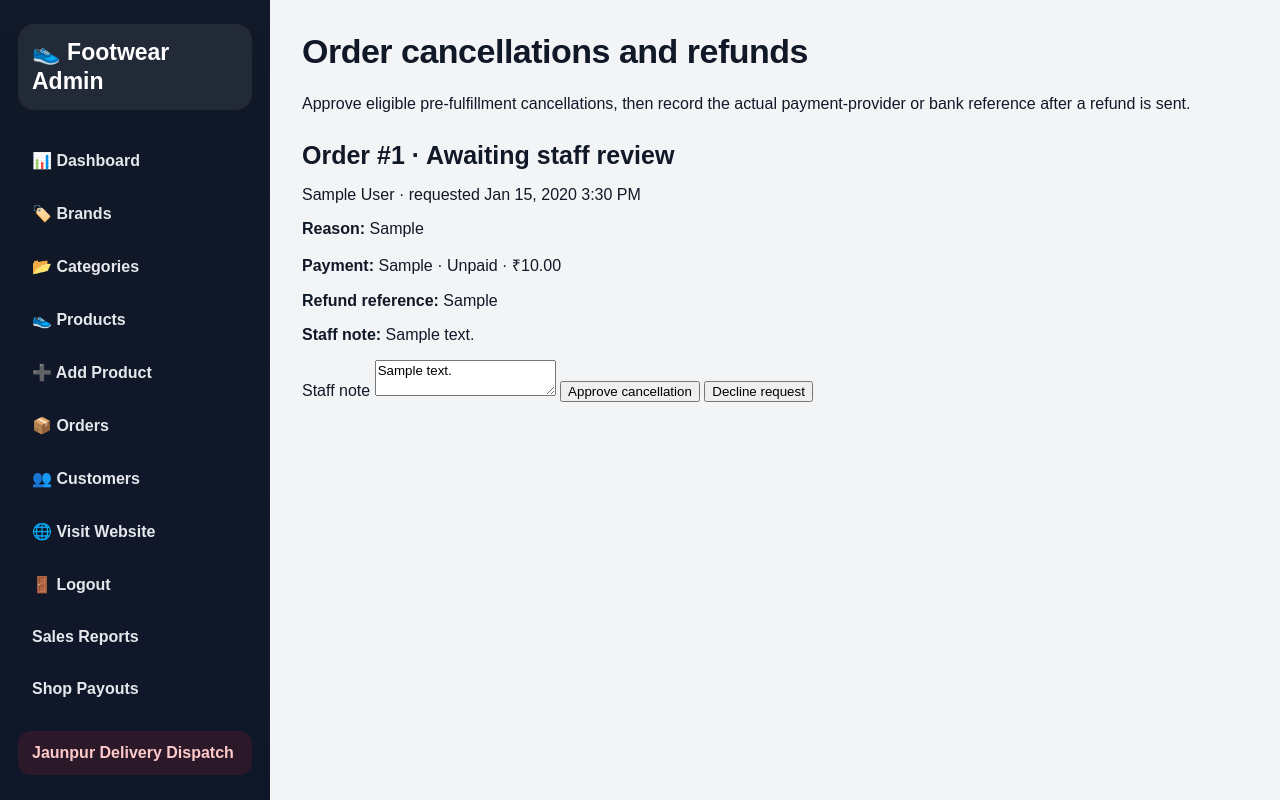
After one commit to sartaj05/jaunpur-footwear-shop, a Django app: page /dashboard/order-cancellations/ in a window 1280 px wide. The commit adds this page. Run offline with Django 5.2, Linux system fonts and the light colour scheme; a user stored in the database is signed in; tables that the repository leaves empty hold one stand-in row (values such as "Sample post"); parts of the project's set-up code (start-up, migrations or seed data) failed here and were passed over.

Commit message:
feat(orders): track cancellation and refund progress

```diff
--- a/dashboard/urls.py
+++ b/dashboard/urls.py
@@ -25,5 +25,6 @@ urlpatterns = [
     path('customers/', views.dashboard_customers, name='dashboard_customers'),
     path('reports/sales/', views.sales_reports, name='sales_reports'),
     path('payouts/', views.seller_payouts, name='seller_payouts'),
+    path('order-cancellations/', views.order_cancellations, name='order_cancellations'),
     path('dispatch/', views.delivery_dispatch, name='delivery_dispatch'),
 ]
--- a/dashboard/views.py
+++ b/dashboard/views.py
@@ -9,7 +9,7 @@ from datetime import date, timedelta
 import re
 
 from products.models import Product, ProductVariant, Brand, Category
-from orders.models import DeliveryAssignment, DeliveryRider, DeliveryRun, Order, OrderItem, OrderTrackingEvent, PaymentAttempt, SellerOrder
+from orders.models import DeliveryAssignment, DeliveryRider, DeliveryRun, Order, OrderCancellationRequest, OrderItem, OrderTrackingEvent, PaymentAttempt, SellerOrder
 from orders.tasks import send_order_status_update_task
 from footwear.task_dispatch import dispatch_background_task
 from orders.payments import release_order_inventory
@@ -323,6 +323,78 @@ def seller_payouts(request):
 
 
 @staff_member_required
+def order_cancellations(request):
+    requests = OrderCancellationRequest.objects.select_related('order', 'customer').order_by('-requested_at')
+    if request.method == 'POST':
+        try:
+            request_id = int(request.POST.get('request_id', ''))
+        except (TypeError, ValueError):
+            request_id = 0
+        action = request.POST.get('action', '')
+        with transaction.atomic():
+            cancellation = get_object_or_404(
+                OrderCancellationRequest.objects.select_for_update().select_related('order'), pk=request_id,
+            )
+            order = Order.objects.select_for_update().get(pk=cancellation.order_id)
+            if action == 'reject' and cancellation.status == 'requested':
+                cancellation.status = 'rejected'
+                cancellation.staff_note = request.POST.get('staff_note', '').strip()[:2000]
+                cancellation.reviewed_at = timezone.now()
+                cancellation.save(update_fields=['status', 'staff_note', 'reviewed_at'])
+                messages.success(request, f'Cancellation request for order #{order.pk} was declined.')
+            elif action == 'approve' and cancellation.status == 'requested':
+                can_cancel = (
+                    order.status in {'pending', 'confirmed'}
+                    and not order.seller_orders.exclude(status__in=['pending', 'confirmed']).exists()
+                    and order.payment_status in {'unpaid', 'pending', 'paid'}
+                )
+                if not can_cancel:
+                    messages.error(request, f'Order #{order.pk} has progressed and cannot be cancelled through this workflow.')
+                else:
+                    release_order_inventory(order)
+                    order.status = 'cancelled'
+                    paid = order.payment_status == 'paid'
+                    order.payment_status = 'refund_pending' if paid else order.payment_status
+                    order.save(update_fields=['status', 'payment_status'])
+                    cancellation.status = 'refund_pending' if paid else 'cancelled'
+                    cancellation.staff_note = request.POST.get('staff_note', '').strip()[:2000]
+                    cancellation.reviewed_at = timezone.now()
+                    cancellation.save(update_fields=['status', 'staff_note', 'reviewed_at'])
+                    OrderTrackingEvent.objects.create(
+                        order=order,
+                        status='cancelled',
+                        note='Cancellation approved; refund is pending.' if paid else 'Cancellation approved; inventory was released.',
+                        created_by=request.user,
+                    )
+                    transaction.on_commit(lambda order_id=order.pk: dispatch_background_task(send_order_status_update_task, order_id))
+                    messages.success(request, f'Order #{order.pk} was cancelled. Review the refund state before closing the request.')
+            elif action == 'record_refund' and cancellation.status == 'refund_pending':
+                reference = request.POST.get('refund_reference', '').strip()
+                if not reference:
+                    messages.error(request, 'Enter the actual bank or payment-provider refund reference.')
+                else:
+                    cancellation.status = 'refunded'
+                    cancellation.refund_reference = reference[:120]
+                    cancellation.staff_note = request.POST.get('staff_note', '').strip()[:2000]
+                    cancellation.refunded_at = timezone.now()
+                    cancellation.save(update_fields=['status', 'refund_reference', 'staff_note', 'refunded_at'])
+                    order.payment_status = 'refunded'
+                    order.save(update_fields=['payment_status'])
+                    OrderTrackingEvent.objects.create(
+                        order=order,
+                        status='cancelled',
+                        note=f'Refund recorded as sent. Reference: {reference[:120]}',
+                        created_by=request.user,
+                    )
+                    transaction.on_commit(lambda order_id=order.pk: dispatch_background_task(send_order_status_update_task, order_id))
+                    messages.success(request, f'Refund progress for order #{order.pk} was recorded as complete.')
+            else:
+                messages.info(request, 'This cancellation request has already moved past that action.')
+        return redirect('order_cancellations')
+    return render(request, 'dashboard/order_cancellations.html', {'cancellation_requests': requests})
+
+
+@staff_member_required
 def delivery_dispatch(request):
     pending_dispatch = SellerOrder.objects.filter(
         shop__isnull=False,
--- a/orders/models.py
+++ b/orders/models.py
@@ -28,6 +28,8 @@ class Order(models.Model):
         ('pending', 'Payment pending'),
         ('paid', 'Paid'),
         ('failed', 'Failed'),
+        ('refund_pending', 'Refund pending'),
+        ('refunded', 'Refunded'),
     ]
     STATUS_CHOICES = [
         ('pending', 'Pending'),
@@ -51,7 +53,7 @@ class Order(models.Model):
 
     status = models.CharField(max_length=20, choices=STATUS_CHOICES, default='pending')
     payment_method = models.CharField(max_length=50, default='Cash on Delivery')
-    payment_status = models.CharField(max_length=12, choices=PAYMENT_STATUS_CHOICES, default='unpaid')
+    payment_status = models.CharField(max_length=16, choices=PAYMENT_STATUS_CHOICES, default='unpaid')
     stock_released = models.BooleanField(default=False)
     stock_reservation_expires_at = models.DateTimeField(blank=True, null=True, db_index=True)
 
@@ -319,3 +321,29 @@ class ReturnRequest(models.Model):
 
     def __str__(self):
         return f'{self.get_request_type_display()} for order #{self.order_id}'
+
+
+class OrderCancellationRequest(models.Model):
+    STATUS_CHOICES = [
+        ('requested', 'Awaiting staff review'),
+        ('rejected', 'Cancellation declined'),
+        ('cancelled', 'Cancelled'),
+        ('refund_pending', 'Cancelled · refund pending'),
+        ('refunded', 'Cancelled · refund recorded'),
+    ]
+
+    order = models.OneToOneField(Order, on_delete=models.CASCADE, related_name='cancellation_request')
+    customer = models.ForeignKey(User, on_delete=models.CASCADE, related_name='order_cancellations')
+    reason = models.TextField(max_length=1000)
+    status = models.CharField(max_length=20, choices=STATUS_CHOICES, default='requested')
+    staff_note = models.TextField(blank=True)
+    refund_reference = models.CharField(max_length=120, blank=True)
+    requested_at = models.DateTimeField(auto_now_add=True)
+    reviewed_at = models.DateTimeField(blank=True, null=True)
+    refunded_at = models.DateTimeField(blank=True, null=True)
+
+    class Meta:
+        ordering = ['-requested_at', '-id']
+
+    def __str__(self):
+        return f'Cancellation for order #{self.order_id} · {self.get_status_display()}'
--- a/orders/urls.py
+++ b/orders/urls.py
@@ -10,6 +10,7 @@ urlpatterns = [
     path('checkout/', views.checkout, name='checkout'),
     path('coupons/apply/', views.apply_coupon, name='apply_coupon'),
     path('my-orders/', views.my_orders, name='my_orders'),
+    path('cancel/<int:order_id>/', views.request_order_cancellation, name='request_order_cancellation'),
     path('invoice/<int:order_id>/', order_invoice_pdf, name='order_invoice'),
     path('rider/deliveries/', views.rider_deliveries, name='rider_deliveries'),
     path('returns/<int:order_id>/', views.request_return, name='request_return'),
--- /dev/null
+++ b/templates/dashboard/order_cancellations.html
@@ -0,0 +1,35 @@
+{% extends 'dashboard/base_dashboard.html' %}
+
+{% block content %}
+<h1>Order cancellations and refunds</h1>
+<p>Approve eligible pre-fulfillment cancellations, then record the actual payment-provider or bank reference after a refund is sent.</p>
+
+{% for cancellation in cancellation_requests %}
+<section class="checkout-form-card">
+    <h2>Order #{{ cancellation.order_id }} · {{ cancellation.get_status_display }}</h2>
+    <p>{{ cancellation.customer.get_full_name|default:cancellation.customer.username }} · requested {{ cancellation.requested_at|date:'M j, Y g:i A' }}</p>
+    <p><strong>Reason:</strong> {{ cancellation.reason }}</p>
+    <p><strong>Payment:</strong> {{ cancellation.order.payment_method }} · {{ cancellation.order.get_payment_status_display }} · ₹{{ cancellation.order.total_amount }}</p>
+    {% if cancellation.refund_reference %}<p><strong>Refund reference:</strong> {{ cancellation.refund_reference }}</p>{% endif %}
+    {% if cancellation.staff_note %}<p><strong>Staff note:</strong> {{ cancellation.staff_note }}</p>{% endif %}
+    {% if cancellation.status == 'requested' or cancellation.status == 'refund_pending' %}
+    <form method="post" class="checkout-form-card">
+        {% csrf_token %}
+        <input type="hidden" name="request_id" value="{{ cancellation.id }}">
+        <label for="staff-note-{{ cancellation.id }}">Staff note</label>
+        <textarea id="staff-note-{{ cancellation.id }}" name="staff_note" maxlength="2000">{{ cancellation.staff_note }}</textarea>
+        {% if cancellation.status == 'requested' %}
+        <button class="primary-btn" name="action" value="approve">Approve cancellation</button>
+        <button class="secondary-btn" name="action" value="reject">Decline request</button>
+        {% else %}
+        <label for="refund-ref-{{ cancellation.id }}">Refund reference after transfer</label>
+        <input id="refund-ref-{{ cancellation.id }}" name="refund_reference" maxlength="120" required>
+        <button class="primary-btn" name="action" value="record_refund">Record refund sent</button>
+        {% endif %}
+    </form>
+    {% endif %}
+</section>
+{% empty %}
+<p>No cancellation requests yet.</p>
+{% endfor %}
+{% endblock %}
--- a/templates/dashboard/superadmin_dashboard.html
+++ b/templates/dashboard/superadmin_dashboard.html
@@ -39,6 +39,7 @@
     <h2>Recent Orders</h2>
     <a href="{% url 'dashboard_orders' %}" class="btn">View All Orders</a>
     <a href="{% url 'delivery_dispatch' %}" class="btn">Assign Jaunpur deliveries</a>
+    <a href="{% url 'order_cancellations' %}" class="btn">Cancellation & refunds</a>
 </div>
 
 <table>
```
Also changed, not shown: orders/views.py (+36 -1 lines), templates/orders/my_orders.html (+14 -0 lines), README.md, orders/migrations/0017_order_cancellation_refund_tracking.py (added).
